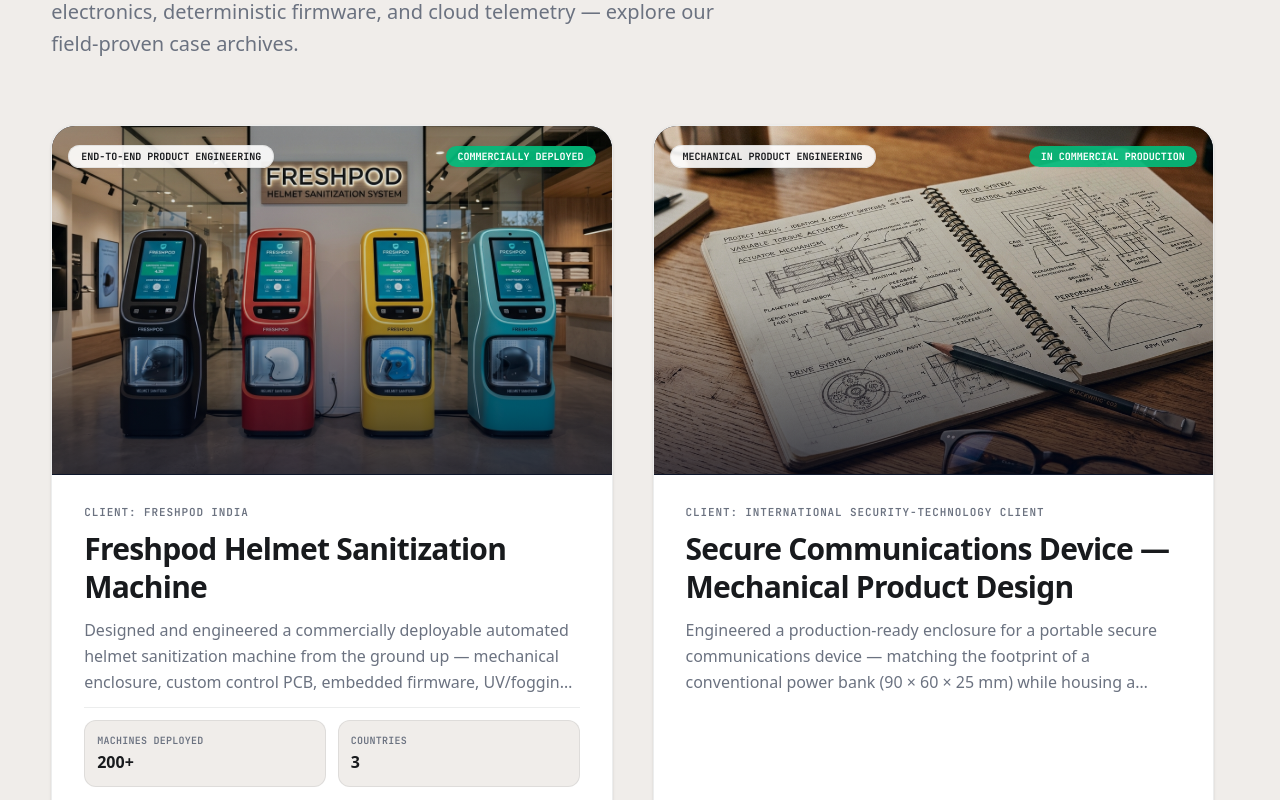
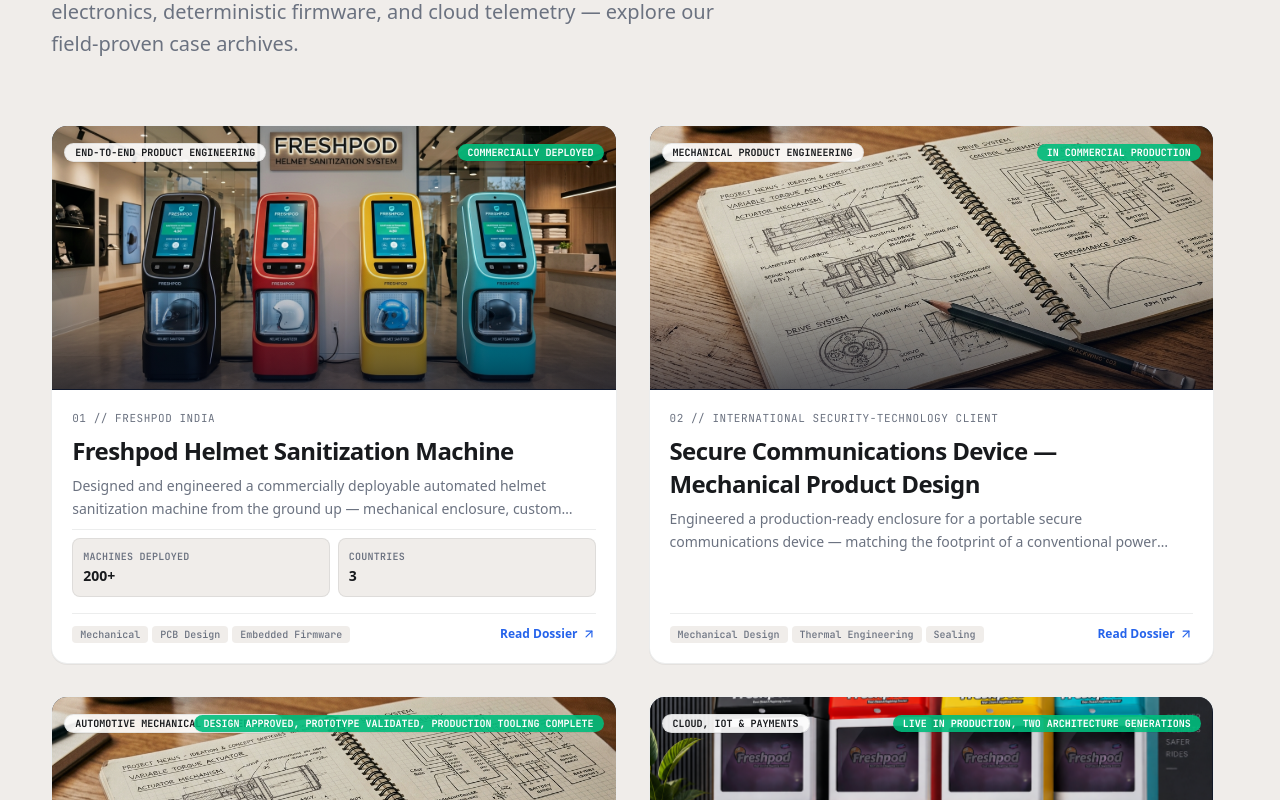
Before and after one commit to HarshaJyos/solvempire_test, a Next.js app: page /work in a window 1280 px wide. Shown: the part 380-1180 px from the top of the page. Built offline with nearby package versions, Linux system fonts and the light colour scheme.

Commit message:
fix(work): decrease case study image height and tighten card footprint across home and work pages

```diff
--- a/src/app/work/page.tsx
+++ b/src/app/work/page.tsx
@@ -30,68 +30,68 @@ export default function WorkPage() {
             </p>
           </div>
 
-          {/* Case Studies Grid (Indisea Card Style) */}
-          <div className="grid grid-cols-1 md:grid-cols-2 gap-8 lg:gap-10">
-            {caseStudies.map((study) => (
+          {/* Case Studies Grid (Indisea Card Style - Compact) */}
+          <div className="grid grid-cols-1 md:grid-cols-2 gap-6 lg:gap-8">
+            {caseStudies.map((study, idx) => (
               <article
                 key={study.slug}
-                className="group relative rounded-3xl bg-[var(--surface-card)] border border-[var(--border-hairline)] hover:border-slate-400 overflow-hidden shadow-sm transition-all duration-300 flex flex-col justify-between"
+                className="group relative rounded-2xl bg-[var(--surface-card)] border border-[var(--border-hairline)] hover:border-slate-400 overflow-hidden shadow-2xs transition-all duration-300 flex flex-col justify-between"
               >
                 {/* Visual Thumbnail */}
-                <div className="relative aspect-[16/10] w-full bg-slate-900 overflow-hidden border-b border-[var(--border-hairline)]">
+                <div className="relative aspect-[16/7.5] w-full bg-slate-900 overflow-hidden border-b border-[var(--border-hairline)]">
                   <Image
                     src={study.hero.src}
                     alt={study.hero.alt}
                     fill
                     sizes="(max-width: 768px) 100vw, 50vw"
-                    className="object-cover transition-transform duration-500 group-hover:scale-105 opacity-95 group-hover:opacity-100"
+                    className="object-cover transition-transform duration-500 group-hover:scale-103 opacity-95 group-hover:opacity-100"
                   />
 
-                  <div className="absolute inset-0 bg-gradient-to-t from-slate-950/70 via-slate-950/20 to-transparent" />
+                  <div className="absolute inset-0 bg-gradient-to-t from-slate-950/60 via-transparent to-transparent" />
 
-                  <div className="absolute top-4 left-4 z-10">
-                    <span className="px-3 py-1 rounded-full bg-[var(--surface-card)]/90 backdrop-blur-md border border-[var(--border-hairline)] font-mono text-[10px] font-bold text-[var(--text-heading)] uppercase shadow-xs">
+                  <div className="absolute top-3 left-3 z-10">
+                    <span className="px-2.5 py-0.5 rounded-full bg-[var(--surface-card)]/90 backdrop-blur-md border border-[var(--border-hairline)] font-mono text-[10px] font-bold text-[var(--text-heading)] uppercase shadow-2xs">
                       {study.category}
                     </span>
                   </div>
 
-                  <div className="absolute top-4 right-4 z-10">
-                    <span className="px-3 py-1 rounded-full bg-emerald-500/90 text-white font-mono text-[10px] font-bold uppercase shadow-xs">
+                  <div className="absolute top-3 right-3 z-10">
+                    <span className="px-2.5 py-0.5 rounded-full bg-emerald-500/90 text-white font-mono text-[10px] font-bold uppercase shadow-2xs">
                       {study.status}
                     </span>
                   </div>
                 </div>
 
                 {/* Content Details */}
-                <div className="p-6 sm:p-8 flex-1 flex flex-col justify-between gap-6">
-                  <div className="space-y-3">
-                    <span className="indisea-eyebrow block">
-                      CLIENT: {study.client.toUpperCase()}
-                    </span>
+                <div className="p-4 sm:p-5 flex-1 flex flex-col justify-between gap-4">
+                  <div className="space-y-2">
+                    <div className="flex items-center justify-between text-[11px] font-mono text-[var(--text-muted)] uppercase tracking-wider">
+                      <span>0{idx + 1} // {study.client}</span>
+                    </div>
 
-                    <h2 className="font-display text-2xl sm:text-3xl font-extrabold tracking-tight text-[var(--text-heading)] leading-tight group-hover:text-[#2563EB] transition-colors">
+                    <h2 className="font-display text-xl sm:text-2xl font-extrabold tracking-tight text-[var(--text-heading)] leading-snug group-hover:text-[#2563EB] transition-colors">
                       <Link href={`/work/${study.slug}`} className="focus:outline-none">
                         <span className="absolute inset-0" />
                         {study.title}
                       </Link>
                     </h2>
 
-                    <p className="text-sm sm:text-base text-[var(--text-muted)] leading-relaxed line-clamp-3 font-normal">
+                    <p className="text-xs sm:text-sm text-[var(--text-muted)] leading-relaxed line-clamp-2 font-normal">
                       {study.summary}
                     </p>
 
                     {/* Key Metrics */}
                     {study.metrics && study.metrics.length > 0 && (
-                      <div className="grid grid-cols-2 gap-3 pt-3 border-t border-[var(--border-hairline)]">
+                      <div className="grid grid-cols-2 gap-2 pt-2 border-t border-[var(--border-hairline)]">
                         {study.metrics.slice(0, 2).map((m) => (
                           <div
                             key={m.label}
-                            className="p-3 bg-[var(--surface-canvas)] rounded-xl border border-[var(--border-hairline)]"
+                            className="p-2.5 bg-[var(--surface-canvas)] rounded-lg border border-[var(--border-hairline)]"
                           >
                             <span className="block font-mono text-[10px] text-[var(--text-muted)] font-semibold uppercase tracking-wide truncate">
                               {m.label}
                             </span>
-                            <span className="font-display text-base font-bold text-[var(--text-heading)] mt-0.5 block">
+                            <span className="font-display text-sm font-bold text-[var(--text-heading)] mt-0.5 block truncate">
                               {m.value}
                             </span>
                           </div>
@@ -101,12 +101,12 @@ export default function WorkPage() {
                   </div>
 
                   {/* Footer Tags & Action Link */}
-                  <div className="pt-4 border-t border-[var(--border-hairline)] flex flex-wrap items-center justify-between gap-3 text-xs">
-                    <div className="flex flex-wrap gap-1.5">
+                  <div className="pt-3 border-t border-[var(--border-hairline)] flex flex-wrap items-center justify-between gap-2 text-xs">
+                    <div className="flex flex-wrap gap-1">
                       {study.disciplines.slice(0, 3).map((d) => (
                         <span
                           key={d}
-                          className="px-2.5 py-1 rounded-lg font-mono text-[10px] font-medium bg-[var(--surface-canvas)] text-[var(--text-muted)]"
+                          className="px-2 py-0.5 rounded font-mono text-[10px] font-medium bg-[var(--surface-canvas)] text-[var(--text-muted)]"
                         >
                           {d}
                         </span>
@@ -115,7 +115,7 @@ export default function WorkPage() {
 
                     <span className="inline-flex items-center gap-1 font-display font-bold text-xs text-[#2563EB] group-hover:translate-x-1 transition-transform">
                       <span>Read Dossier</span>
-                      <ArrowUpRight className="w-4 h-4" />
+                      <ArrowUpRight className="w-3.5 h-3.5" />
                     </span>
                   </div>
                 </div>
--- a/src/components/home/IndiseaCaseStudies.tsx
+++ b/src/components/home/IndiseaCaseStudies.tsx
@@ -10,8 +10,8 @@ export function IndiseaCaseStudies() {
   const featured = caseStudies.slice(0, 4);
 
   return (
-    <section id="work" className="py-24 sm:py-32 bg-[var(--surface-canvas)] font-sans border-b border-[var(--border-hairline)]">
-      <div className="indisea-wrap space-y-14 sm:space-y-16">
+    <section id="work" className="py-20 sm:py-24 bg-[var(--surface-canvas)] font-sans border-b border-[var(--border-hairline)]">
+      <div className="indisea-wrap space-y-12 sm:space-y-14">
         {/* Section Header */}
         <div className="flex flex-col md:flex-row md:items-end justify-between gap-6">
           <div className="space-y-3">
@@ -31,16 +31,16 @@ export function IndiseaCaseStudies() {
           </Link>
         </div>
 
-        {/* Clean, Impactful Case Studies Grid (Zero Tag Clutter) */}
-        <div className="grid grid-cols-1 md:grid-cols-2 gap-8 lg:gap-12">
+        {/* Clean, Compact Case Studies Grid */}
+        <div className="grid grid-cols-1 md:grid-cols-2 gap-6 lg:gap-8">
           {featured.map((study, idx) => (
             <Link
               key={study.slug}
               href={`/work/${study.slug}`}
-              className="group flex flex-col space-y-5 rounded-3xl bg-[var(--surface-card)] p-4 sm:p-6 border border-[var(--border-hairline)] hover:border-slate-400/80 transition-all duration-300 shadow-2xs"
+              className="group flex flex-col space-y-4 rounded-2xl bg-[var(--surface-card)] p-4 sm:p-5 border border-[var(--border-hairline)] hover:border-slate-400/80 transition-all duration-300 shadow-2xs"
             >
-              {/* Clean Machine Photography */}
-              <div className="relative aspect-[16/10] w-full rounded-2xl bg-slate-950 overflow-hidden">
+              {/* Compact, Sleek Machine Photography */}
+              <div className="relative aspect-[16/7.5] w-full rounded-xl bg-slate-950 overflow-hidden">
                 <Image
                   src={study.hero.src}
                   alt={study.hero.alt}
@@ -51,24 +51,24 @@ export function IndiseaCaseStudies() {
               </div>
 
               {/* Editorial Text */}
-              <div className="space-y-3 px-1 sm:px-2 flex-1 flex flex-col justify-between">
-                <div className="space-y-2">
-                  <div className="flex items-center justify-between text-xs font-mono text-[var(--text-muted)] uppercase tracking-wider">
+              <div className="space-y-2.5 px-1 flex-1 flex flex-col justify-between">
+                <div className="space-y-1.5">
+                  <div className="flex items-center justify-between text-[11px] font-mono text-[var(--text-muted)] uppercase tracking-wider">
                     <span>0{idx + 1} // {study.client}</span>
                     <span className="text-emerald-600 font-semibold">{study.status}</span>
                   </div>
 
-                  <h3 className="font-display font-extrabold text-2xl sm:text-3xl text-[var(--text-heading)] group-hover:text-[#2563EB] transition-colors leading-tight">
+                  <h3 className="font-display font-extrabold text-xl sm:text-2xl text-[var(--text-heading)] group-hover:text-[#2563EB] transition-colors leading-snug">
                     {study.title}
                   </h3>
 
-                  <p className="font-sans text-sm sm:text-base text-[var(--text-muted)] leading-relaxed font-normal">
+                  <p className="font-sans text-xs sm:text-sm text-[var(--text-muted)] leading-relaxed line-clamp-2 font-normal">
                     {study.summary}
                   </p>
                 </div>
 
                 {/* Single Key Metric & Action */}
-                <div className="pt-4 border-t border-[var(--border-hairline)] flex items-center justify-between">
+                <div className="pt-3 border-t border-[var(--border-hairline)] flex items-center justify-between">
                   {study.metrics && study.metrics.length > 0 ? (
                     <span className="font-mono text-xs font-semibold text-[var(--text-heading)]">
                       {study.metrics[0].value} {study.metrics[0].label.toLowerCase()}
```
